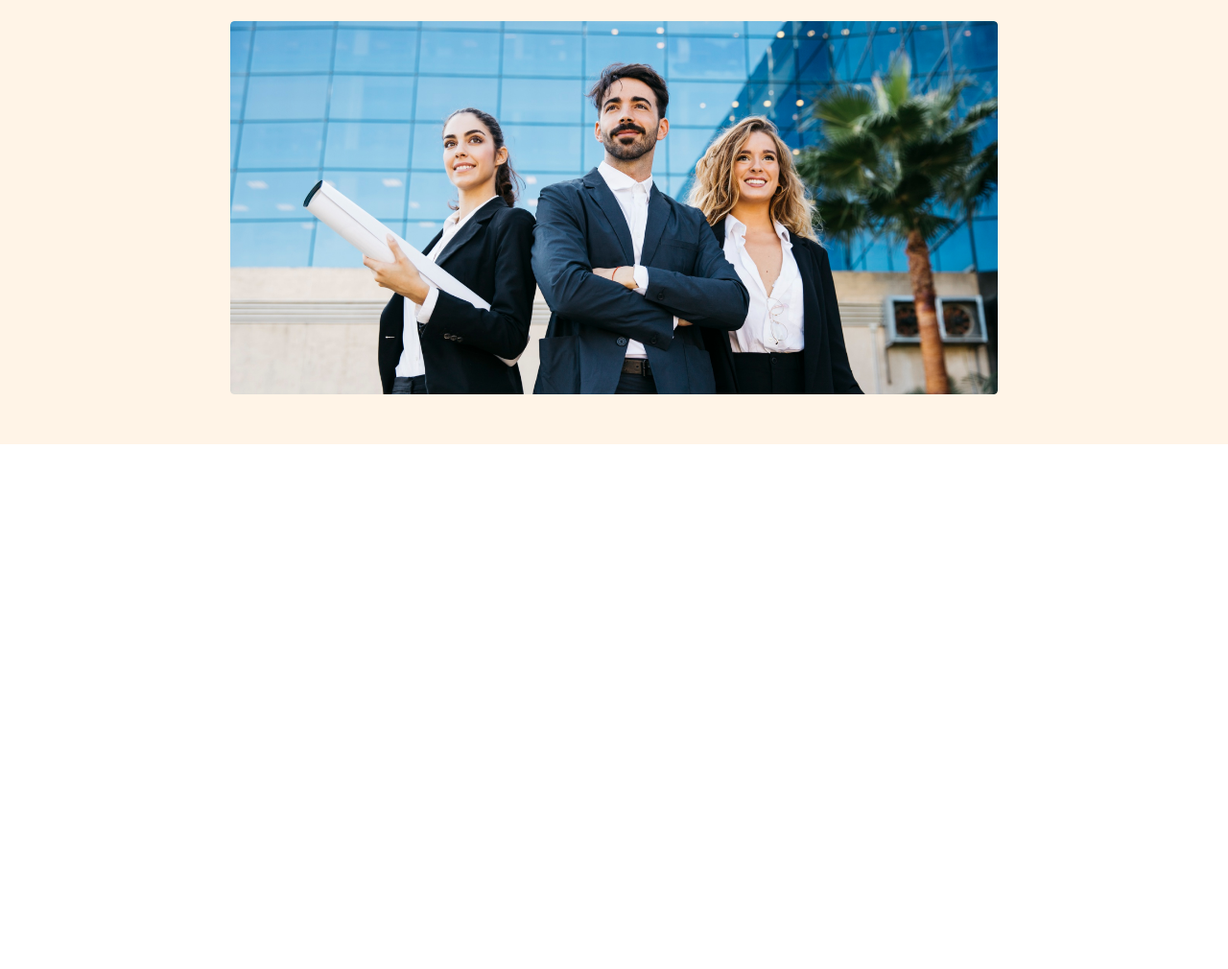
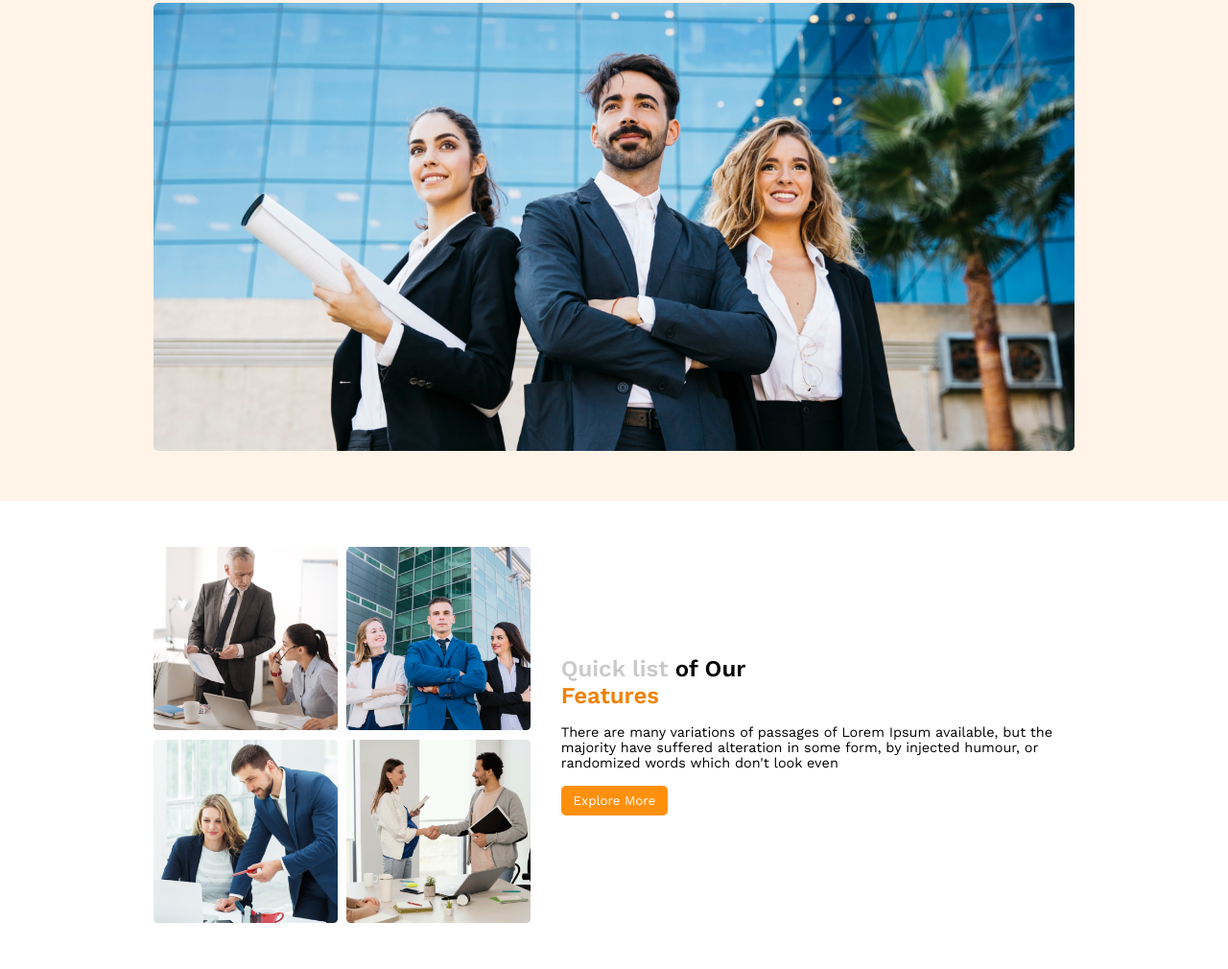
Before and after one commit to bishwajit1965/g3-architects, a plain HTML site: page index.html in a window 1280 px wide. Shown: the part 447-1457 px from the top of the page at 96% size. Before the commit the page ends 910 px from the top, so only its background shows below. Drawn offline with nearby package versions, Linux system fonts and the light colour scheme.

Commit message:
Quick features section is done

```diff
--- a/css/architect.css
+++ b/css/architect.css
@@ -9,13 +9,16 @@
   font-family: "Work Sans", sans-serif;
 }
 :root {
-  --primary: #ff900e;
+  --primary-color: #ff900e;
+  --faded-color: #cacaca;
+  --orange-color: #f08205;
+  --deep-orange-color: #c36a04;
 }
 
 /* Heder styles */
 header {
   background-color: #fff4e7;
-  padding: 3rem 15rem;
+  padding: 3rem 10rem;
 }
 .brand-title {
   font-size: 1.5rem;
@@ -54,11 +57,53 @@ nav > ul > li > a {
 
 /* Shared styles */
 .btn-primary {
-  background-color: var(--primary);
+  background-color: var(--primary-color);
   border: none;
   color: #fff;
   border-radius: 5px;
   padding: 0.5rem 0.8rem;
+}
+.btn-primary:hover {
+  background-color: var(--deep-orange-color);
+}
+
+/* Quick features section styles */
+.quick-features {
+  display: flex;
+  padding: 3rem 10rem;
+  justify-content: space-between;
+  align-items: center;
+  gap: 2rem;
+}
+.feature-images {
+  display: grid;
+  grid-template-columns: repeat(2, 1fr);
+  gap: 0.6rem;
+}
+.feature-images {
+  width: 100%;
+}
+.feature-image {
+  width: 100%;
+  height: auto;
+}
+
+.section-title {
+  font-size: 1.5rem;
+  font-weight: 600;
+}
+.decorated-text-color {
+  color: #ff900e;
+}
+.faded-title {
+  color: var(--faded-color);
+}
+.decorated-text {
+  color: var(--orange-color);
+}
+.section-description {
+  margin: 1rem 0rem;
+  font-size: 0.9rem;
 }
 
 /* Responsive media queries */
@@ -106,3 +151,24 @@ nav > ul > li > a {
     margin: 1rem 0rem;
   }
 }
+
+/* Quick features area for smaller devices*/
+
+@media screen and (max-width: 576px) {
+  .quick-features {
+    flex-direction: column;
+    padding: 0.5rem;
+  }
+  .feature-images {
+    grid-template-columns: repeat(1, 1fr);
+  }
+}
+@media screen and (min-width: 577px) and (max-width: 892px) {
+  .quick-features {
+    flex-direction: column;
+    padding: 0.5rem;
+  }
+  .feature-images {
+    grid-template-columns: repeat(2, 1fr);
+  }
+}
--- a/index.html
+++ b/index.html
@@ -36,5 +36,43 @@
       </div>
     </header>
     <!-- ./Header section ends -->
+
+    <!-- Main section begins -->
+    <main>
+      <!-- Quick features list section begins -->
+      <section class="quick-features">
+        <div class="feature-images">
+          <img src="images/team1.png" alt="" class="feature-image" />
+          <img src="images/team2.png" alt="" class="feature-image" />
+          <img src="images/team3.png" alt="" class="feature-image" />
+          <img src="images/team4.png" alt="" class="feature-image" />
+        </div>
+        <div class="feature-texts">
+          <h3 class="section-title">
+            <span class="faded-title">Quick list</span> of Our <br />
+            <span class="decorated-text">Features</span>
+          </h3>
+          <p class="section-description">
+            There are many variations of passages of Lorem Ipsum available, but
+            the majority have suffered alteration in some form, by injected
+            humour, or randomized words which don't look even
+          </p>
+          <button class="btn-primary">Explore More</button>
+        </div>
+      </section>
+      <!-- ./Quick features list section ends -->
+
+      <!-- Enjoyable features begins -->
+      <section class="enjoyable-features">
+        <div class="feature-text-box"></div>
+        <div class="feature-image-box"></div>
+      </section>
+      <!-- ./Enjoyable features ends -->
+    </main>
+
+    <!-- Footer section begins -->
+    <footer></footer>
+    <!-- ./Footer section ends -->
+    <!--./ Main section ends -->
   </body>
 </html>
```
